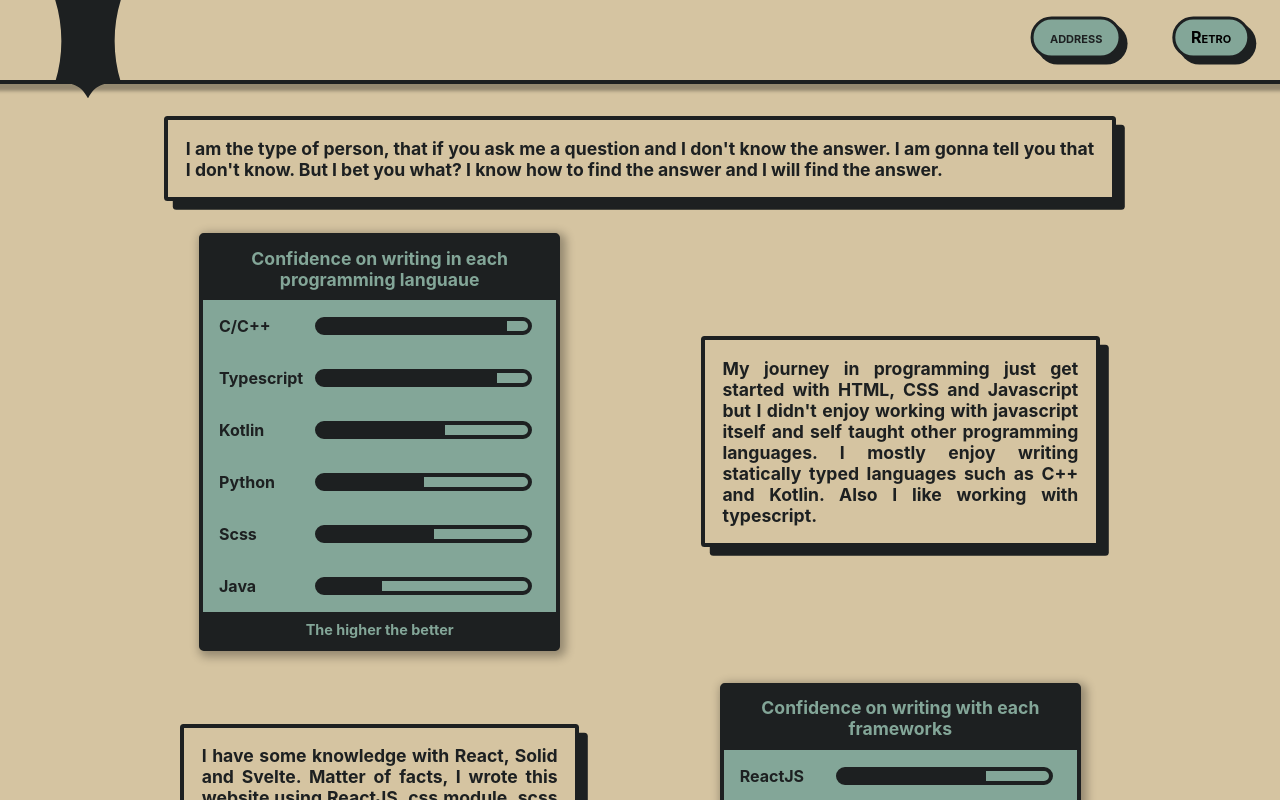
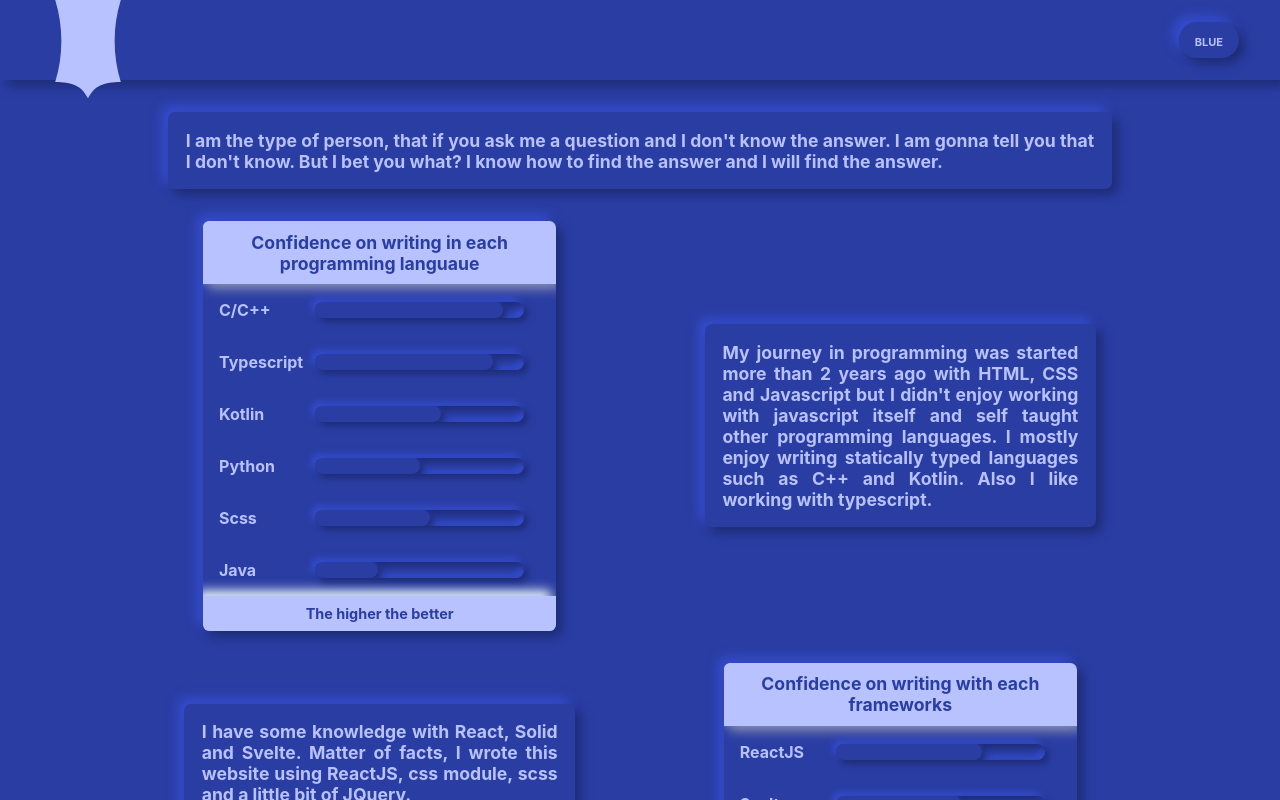
Before and after one commit to Matthtica/mgxtet-portfolio, a React (Create React App) app: page / in a window 1280 px wide. Shown: the top 800 px of the page. Built offline with nearby package versions, Linux system fonts and the light colour scheme.

Commit message:
Change neobrutalism to neumorphism.

```diff
--- a/package.json
+++ b/package.json
@@ -16,12 +16,15 @@
     "@types/node": "^16.7.13",
     "@types/react": "^18.0.0",
     "@types/react-dom": "^18.0.0",
+    "@types/shade-blend-color": "^1.0.0",
     "jquery": "^3.6.1",
+    "lighten-darken-color": "^1.0.0",
     "node-sass": "^8.0.0",
     "react": "^18.2.0",
     "react-dom": "^18.2.0",
     "react-scripts": "5.0.1",
     "sass": "^1.54.9",
+    "shade-blend-color": "^1.0.0",
     "typescript": "^4.4.2",
     "web-vitals": "^2.1.0"
   },
--- a/src/App.scss
+++ b/src/App.scss
@@ -1,18 +1,12 @@
+@use './function' as f;
+
 :root {
-  // gruvbox B&W
-  --primary-color: #d0cab7; // #d5c4a1
-  --on-primary: #282828;
-  --secondary-color: #2A3853;
-
-  // red gruvbox
-  //--primary-color: #cc241d;
-  //--on-primary: #1d2021;
-  //--secondary-color: #ebdbb2;
-
-  // palenight B&W
-  //--primary-color: #c792ea;
-  //--on-primary: #202331;
-  //--secondary-color: #82aaff;
+  --primary-color: #d0cab7;
+  --primary-darken-sha: black;
+  --primary-lighten-sha: black;
+  --secondary-color: #282828;
+  --secondary-darken-sha: cyan;
+  --secondary-lighten-sha: cyan;
 
   --inner-radius: 5px;
   --outer-radius: calc(var(--inner-radius) + 5px);
@@ -20,7 +14,7 @@
   --inner-gap: 20px;
   --border-width: 3px;
   --transition-du: 0.2s;
-  $mobile-width: 60ch;
+  --mobile-width: 60ch;
 }
 
 .main-page {
@@ -41,42 +35,22 @@
   transition-duration: var(--transition-du);
   padding: 0;
   background-color: var(--primary-color);
-  box-shadow: 0 0.2em 0.2em 0.25em rgba(0, 0, 0, 0.3);
-  border-bottom: solid 0.25em var(--on-primary);
+  @include f.neumorph-primary(f.$d);
   .nav-item {
 	display: inline-block;
-	cursor: default;
+	cursor: pointer;
 	margin: 0px 25px;
 	font-weight: bold;
 	font-variant: small-caps;
-    background-color: var(--secondary-color);
-    border: solid 0.2em var(--on-primary);
-    border-radius: 3em;
+    background-color: var(--primary-color);
+	color: var(--secondary-color);
     padding: 0.5em 1em;
-	transition: var(--transition-du) ease-in;
-	transform: translate(-6%, -6%);
-	box-shadow: 6px 6px 0 0 var(--on-primary);
 	a {
 	  text-decoration: none;
-	  color: var(--on-primary);
+	  color: var(--primary-color);
 	}
 	i {
 	  transition-duration: 2s;
-	}
-  }
-  .nav-item:hover {
-	background-color: var(--on-primary);
-	color: var(--secondary-color);
-	transform: translate(0, 0);
-	box-shadow: none;
-	a {
-	  color: var(--secondary-color);
-	}
-  }
-
-  .nav-item:last-child:hover {
-	.dropdown-menu {
-	  display: block;
 	}
   }
 }
@@ -95,7 +69,7 @@
       transition-duration: 0.3s;
       path {
 		transition-duration: 0.3s;
-        fill: var(--on-primary);
+        fill: var(--secondary-color);
       }
     }
 	#banner:hover {
@@ -109,31 +83,35 @@
 .dropdown {
   position: relative;
   .dropdown-btn {
-	background-color: transparent;
 	border: none;
 	border-radius: 3em;
+	padding: 0.5em 1em;
 	font-variant: small-caps;
 	font-weight: bold;
+	@include f.neumorph-primary(f.$d);
+	transition: ease-in-out 0.3s;
+  }
+  .dropdown-btn:hover {
+	color: var(--primary-color);
+	@include f.neumorph-mold-secondary(f.$d);
   }
   .dropdown-menu {
-	color: var(--on-primary);
+	color: var(--secondary-color);
 	position: absolute;
 	display: none;
 	right: 0;
 	top: 100%;
-	background-color: var(--secondary-color);
+	@include f.neumorph-primary(f.$d);
 	padding: 0;
-	border: solid 0.2em var(--on-primary);
 	.dropdown-item {
 	  margin: 0;
 	  box-sizing: border-box;
 	  display: block;
-	  padding: 0.5em 1em;
-	  border: solid 0.2em var(--on-primary);
+	  padding: 0.5em 1.5em;
 	}
 	.dropdown-item:hover {
-	  background-color: var(--on-primary);
-	  color: var(--secondary-color);
+	  color: var(--primary-color);
+	  @include f.neumorph-secondary(f.$d);
 	}
   }
 }
@@ -150,8 +128,8 @@
   transition: ease-out 0.5s;
 }
 
-@media (orientation: portrait) {
-  .content{
+@media (max-width: var(--mobile-width)) {
+  .content {
 	grid-template-columns: 1fr;
   }
   .nav-item:first-child {
--- a/src/App.tsx
+++ b/src/App.tsx
@@ -18,8 +18,8 @@ export default function App() {
         "react": { name: "ReactJS", level: 70 },
         "svelte": { name: "Svelte", level: 60 },
     };
-    const about_languages = <p>My journey in programming just get started with HTML, CSS
-        and Javascript but I didn't enjoy working with javascript itself
+    const about_languages = <p>My journey in programming was started more than 2 years ago
+        with HTML, CSS and Javascript but I didn't enjoy working with javascript itself
         and self taught other programming languages. I
         mostly enjoy writing statically typed languages
         such as C++ and Kotlin. Also I like working with typescript.</p>;
--- /dev/null
+++ b/src/_function.scss
@@ -0,0 +1,67 @@
+@use "sass:math";
+
+$d: 11px;
+
+@mixin neumorph-primary($dist) {
+  $half: math.div($dist, 2);
+  $opposite: (0 - $half);
+  background: var(--primary-color);
+  box-shadow: $half $half $dist var(--primary-darken-sha),
+			  $opposite $opposite $dist var(--primary-lighten-sha);
+}
+
+@mixin neumorph-secondary($dist) {
+  $half: math.div($dist, 2);
+  $opposite: (0 - $half);
+  background: var(--secondary-color);
+  box-shadow: $half $half $dist var(--secondary-darken-sha),
+			  $opposite $opposite $dist var(--secondary-lighten-sha);
+}
+
+@function set-text-color($color) {
+  @if (lightness($color) > 50) {
+	@return #000000;
+  } @else {
+	@return #ffffff;
+  }
+}
+
+@mixin neumorph-inset-primary($dist) {
+  $half: math.div($dist, 2);
+  $opposite: (0 - $half);
+  background: var(--primary-color);
+  box-shadow: inset $half $half $dist var(--primary-darken-sha),
+			  inset $opposite $opposite $dist var(--primary-lighten-sha);
+}
+
+@mixin neumorph-both-primary($dist) {
+  $half: math.div($dist, 2);
+  $opposite: (0 - $half);
+  background: var(--primary-color);
+  box-shadow: inset $half $half $dist var(--primary-darken-sha),
+			  inset $opposite $opposite $dist var(--primary-lighten-sha),
+			  $half $half $dist var(--primary-darken-sha),
+			  $opposite $opposite $dist var(--primary-lighten-sha);
+}
+
+@mixin neumorph-mold-primary($dist) {
+  $half: math.div($dist, 2);
+  $opposite: (0 - $half);
+  background: var(--primary-color);
+  box-shadow: inset $half $half $dist var(--primary-lighten-sha),
+			  inset $opposite $opposite $dist var(--primary-darken-sha),
+			  0 0 (2 * $dist) var(--primary-darken-sha);
+}
+
+@mixin neumorph-mold-secondary($dist) {
+  $half: math.div($dist, 2);
+  $opposite: (0 - $half);
+  background: var(--secondary-color);
+  box-shadow: inset $half $half $dist var(--secondary-lighten-sha),
+			  inset $opposite $opposite $dist var(--secondary-darken-sha),
+			  0 0 (2 * $dist) var(--secondary-darken-sha);
+}
+
+@mixin round {
+  border-radius: 100vw;
+}
--- a/src/components/Confidence.module.scss
+++ b/src/components/Confidence.module.scss
@@ -1,22 +1,27 @@
+@use '../function' as f;
+
 .confidence {
   max-width: 35ch;
   padding: 0;
-  background-color: var(--secondary-color);
-  border: solid 0.25em var(--on-primary);
-  border-radius: 0.3em;
-  box-shadow: 3px 3px 10px 3px rgba(0, 0, 0, 0.3);
-  color: var(--on-primary);
+  color: var(--secondary-color);
+  @include f.neumorph-primary(f.$d);
+  border-radius: 0.4em;
+  overflow: clip;
   .header, .footer {
 	font-size: 1.1em;
 	font-weight: bold;
 	text-align: center;
-	color: var(--secondary-color);
-	background-color: var(--on-primary);
+	color: var(--primary-color);
+	@include f.neumorph-secondary(f.$d);
 	margin: 0;
 	padding: 0.6em 1em;
   }
+  .header {
+	border-radius: 0.4em 0.4em 0 0;
+  }
   .footer {
 	font-size: 0.9em;
+	border-radius: 0em 0em 0.4em 0.4em;
   }
   .confs {
 	.frame {
@@ -30,13 +35,15 @@
 	  }
 	  .bar {
 		display: inline-block;
-		height: 1ch;
+		height: 1em;
 		width: 65%;
-		border: solid 0.25em var(--on-primary);
 		border-radius: 1em;
+		overflow: clip;
+		@include f.neumorph-both-primary(7px);
 		.progress {
 		  height: 100%;
-		  background-color: var(--on-primary);
+		  @include f.neumorph-primary(7px);
+		  @include f.round;
 		}
 	  }
 	}
--- a/src/components/Confidence.tsx
+++ b/src/components/Confidence.tsx
@@ -22,7 +22,7 @@ export default function Confidence(prop: ConfidenceProp) {
         <div className={styles.header}>{prop.header}</div>
         <div className={styles.confs}>
             {Object.keys(prop.data).map((lang: string) =>
-                <div className={styles.frame}>
+                <div className={styles.frame} key={lang}>
                     <p className={styles.language}>{prop.data[lang].name}</p>
                     <div className={styles.bar}>
                         <div className={`${styles.progress} ${lang}`}>
--- a/src/components/DescriptionBox.module.scss
+++ b/src/components/DescriptionBox.module.scss
@@ -1,20 +1,20 @@
+@use '../function' as f;
+
 .description {
-  background-color: var(--primary-color);
   max-width: 30ch;
   padding: 0 1em;
-  border-radius: 0.2em;
-  border: solid 0.25em var(--on-primary);
   font-size: 1.1em;
   font-weight: bold;
   text-align: justify;
-  box-shadow: 0.5em 0.5em 0 0 var(--on-primary);
-  color: var(--on-primary);
+  color: var(--secondary-color);
+  @include f.neumorph-primary(f.$d);
+  border-radius: 0.4em;
   a {
-	color: var(--on-primary);
+	color: var(--secondary-color);
 	padding: 0 0.1em;
   }
   a:hover {
-	background-color: var(--on-primary);
+	background-color: var(--secondary-color);
 	color: var(--primary-color);
   }
 }
@@ -24,7 +24,7 @@
   max-width: 90%;
 }
 
-@media (orientation: portrait) {
+@media (max-width: var(--mobile-width)) {
   .description:first-child {
 	grid-column: 1 / 2;
   }
--- a/src/components/Nav.tsx
+++ b/src/components/Nav.tsx
@@ -1,5 +1,6 @@
 import { useEffect, useState } from "react";
 import $ from 'jquery';
+import { colorLuminance } from '../utils/utils';
 
 interface Theme {
     name: string,
@@ -8,18 +9,32 @@ interface Theme {
     secondary: string
 }
 
+const diff = 0.3;
+
+interface Duet {
+    primary: string,
+    secondary: string,
+}
+
+type Color = {
+    [key: string]: Duet;
+}
+
 export default function Nav() {
-    const retro: Theme = { name: "Retro", primary: "#d5c4a1", onPrimary: "#1d2021", secondary: "#83a698" /*"#928374"*/ };
-    const gruvbox: Theme = { name: "Gruvbox", primary: "#cc241d", onPrimary: "#1d2021", secondary: "#ebdbb2" };
-    const palenight: Theme = { name: "Palenight", primary: "#c792ea", onPrimary: "#202331", secondary: "#82aaff" };
-    const paper: Theme = { name: "Paper", primary: "#d0cab7", onPrimary: "#2a3853", secondary: "#d0cab7" };
-    const themes = {
-        [gruvbox.name]: gruvbox,
-        [retro.name]: retro,
-        [palenight.name]: palenight,
-        [paper.name]: paper,
+    const colors: Color = {
+        "blue": { primary: "#2a3da3", secondary: "#b8c2ff" },
+        "red": { primary: "#941c24", secondary: "#232324" },
+        "green": { primary: "#1c9428", secondary: "#7dff9d" },
+        "purple": { primary: "#582aa3", secondary: "#bc81e3" },
+        "pink": { primary: "#972aa3", secondary: "#e381bf" },
+        "cyan": { primary: "#2a99a3", secondary: "#81e1e3" },
+        "yellow": { primary: "#9ba32a", secondary: "#e3e181" },
+        "orange": { primary: "#c27013", secondary: "#e3b581" },
+        "white": { primary: "#dbdbdb", secondary: "#2e2e2e" },
+        "black": { primary: "#2e2e2e", secondary: "#dbdbdb" },
+        "ypaper": { primary: "#d5c4a1", secondary: "#282828" },
     }
-    const [themeName, setThemeName] = useState(retro.name);
+    const [themeName, setThemeName] = useState("blue");
 
     const onClickThemeMenu = () => {
         $(".dropdown-menu").css({
@@ -28,11 +43,13 @@ export default function Nav() {
     }
 
     useEffect(() => {
-        const selected = themes[themeName];
         $(":root").css({
-            "--primary-color": selected.primary,
-            "--on-primary": selected.onPrimary,
-            "--secondary-color": selected.secondary
+            "--primary-color": colors[themeName].primary,
+            "--primary-darken-sha": colorLuminance(colors[themeName].primary, diff * -1),
+            "--primary-lighten-sha": colorLuminance(colors[themeName].primary, diff),
+            "--secondary-color": colors[themeName].secondary,
+            "--secondary-darken-sha": colorLuminance(colors[themeName].secondary, diff * -1),
+            "--secondary-lighten-sha": colorLuminance(colors[themeName].secondary, diff)
         });
         $(".dropdown-menu").css({
             "display": "none",
@@ -48,13 +65,10 @@ export default function Nav() {
             </svg>
         </div>
         <ul>
-            <li className="nav-item">
-                <a href="#information">address</a>
-            </li>
             <li className="nav-item dropdown" onClick={onClickThemeMenu}>
                 <div className="dropdown-btn">{themeName}</div>
                 <ul className="dropdown-menu">
-                    {Object.keys(themes).map((name: string) => <li className="dropdown-item" onClick={() => setThemeName(name)}>{name}</li>)}
+                    {Object.keys(colors).map((name: string) => <li className="dropdown-item" onClick={() => setThemeName(name)}>{name}</li>)}
                 </ul>
             </li>
         </ul>
--- /dev/null
+++ b/src/utils/utils.ts
@@ -0,0 +1,20 @@
+export function colorLuminance(hex: string, lum: number) {
+    // validate hex string
+    hex = String(hex).replace(/[^0-9a-f]/gi, '')
+    if (hex.length < 6) {
+        hex = hex[0] + hex[0] + hex[1] + hex[1] + hex[2] + hex[2]
+    }
+    lum = lum || 0
+
+    // convert to decimal and change luminosity
+    let rgb = '#',
+        c,
+        i
+    for (i = 0; i < 3; i++) {
+        c = parseInt(hex.substr(i * 2, 2), 16)
+        c = Math.round(Math.min(Math.max(0, c + c * lum), 255)).toString(16)
+        rgb += ('00' + c).substr(c.length)
+    }
+
+    return rgb
+}
```
Also changed, not shown: src/components/Footer.module.scss (+16 -13 lines), 2 other files (tests, documents, lock files or other folders).
